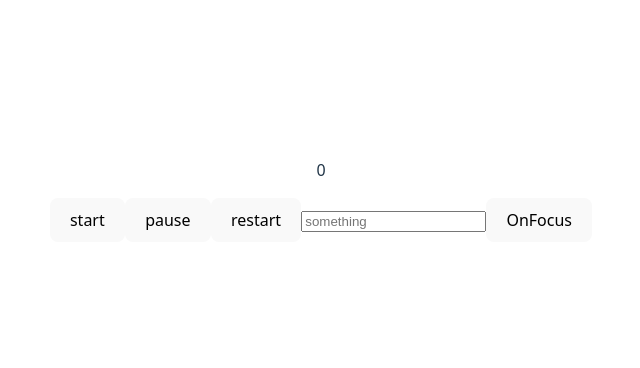
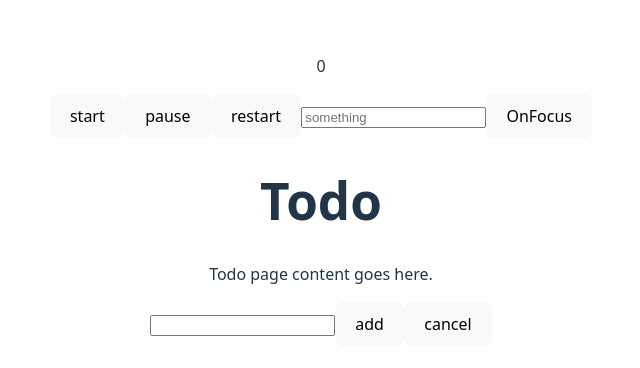
Before and after one commit to square-story/Interview-Prepration, a React (Vite) app in the folder react/: page / in a window 1280 px wide. Shown: the part 208-576 px from the top of the page, without its empty margins (319-959 px from the left). Built offline with nearby package versions, Linux system fonts and the light colour scheme.

Commit message:
feat: Add Todo component and remove Todos component; update ITodos interface

```diff
--- a/react/src/App.tsx
+++ b/react/src/App.tsx
@@ -1,6 +1,7 @@
 import { useEffect, useRef, useState } from "react"
 import "./App.css"
 import ChildInput from "./components/ChildInput"
+import { Todo } from "./pages/Todo"
 
 
 const App = () => {
@@ -37,6 +38,7 @@ const App = () => {
       <button onClick={restart}>restart</button>
       <ChildInput ref={inputRef} />
       <button onClick={focusInput}>OnFocus</button>
+      <Todo />
     </>
   )
 }
--- /dev/null
+++ b/react/src/pages/Todo.tsx
@@ -0,0 +1,50 @@
+import { useState } from "react";
+import type { ITodos } from "../types/todos";
+
+export const Todo = () => {
+    const [todos, setTodos] = useState<ITodos[]>([]);
+    const handleSubmit = (e: React.FormEvent<HTMLFormElement>) => {
+        e.preventDefault()
+        const form = e.target as HTMLFormElement;
+        const todo = (form.elements.namedItem("todo") as HTMLInputElement).value.trim();
+        if (!todo) {
+            alert("Please enter a todo item.");
+            return;
+        }
+        setTodos([...todos, { title: todo, completed: false }]);
+        form.reset();
+    }
+    const handleCancel = (e: React.MouseEvent<HTMLButtonElement>) => {
+        e.preventDefault();
+    }
+    return (
+        <>
+            <h1>Todo</h1>
+            <p>Todo page content goes here.</p>
+            {todos.map((item, index) => (
+                <div key={index} style={{ display: "flex", alignItems: "flex-start", justifyContent: "space-between", minWidth: "400px", minHeight: "50px", gap: "10px" }}>
+                    <li>{item.title}</li>
+                    <button onClick={() => {
+                        const updatedTodos = [...todos];
+                        updatedTodos[index].completed = !updatedTodos[index].completed;
+                        setTodos(updatedTodos);
+                    }}>
+                        <span>{item.completed ? "✔️" : "❌"}</span>
+                        <input type="checkbox" id={`todo-${index}`} checked={item.completed} />
+                    </button>
+                    <button onClick={() => {
+                        const updatedTodos = todos.filter((_, i) => i !== index);
+                        setTodos(updatedTodos);
+                    }}>
+                        delete
+                    </button>
+                </div>
+            ))}
+            <form onSubmit={handleSubmit}>
+                <input type="text" name="todo" />
+                <button type="submit">add</button>
+                <button onClick={handleCancel}>cancel</button>
+            </form>
+        </>
+    )
+}
--- a/react/src/types/todos.d.ts
+++ b/react/src/types/todos.d.ts
@@ -1,6 +1,4 @@
 export interface ITodos {
-    userId: number,
-    id: number,
     title: string,
     completed: boolean
 }
```
Also changed, not shown: react/src/components/Todos.tsx (deleted, +0 -28 lines).
